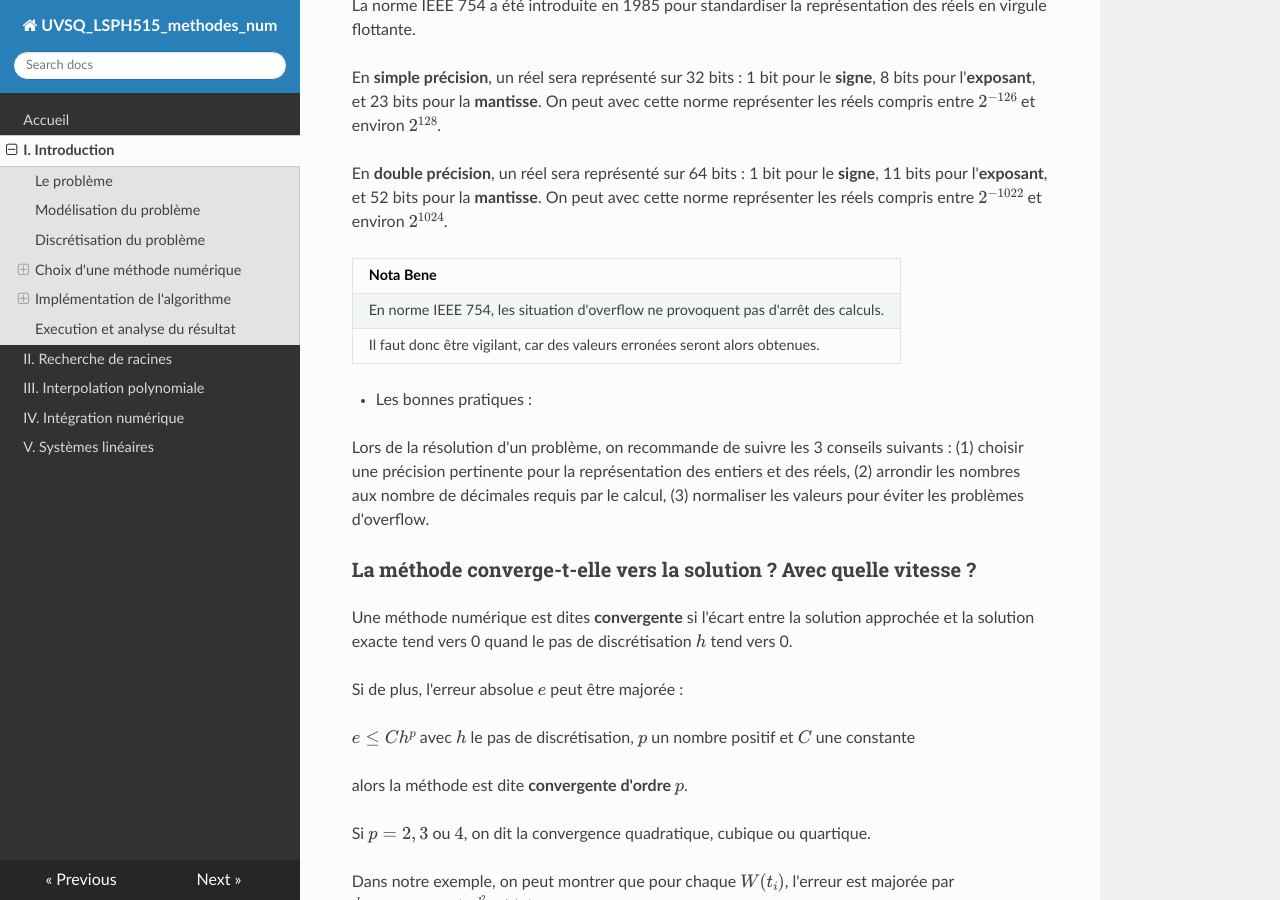
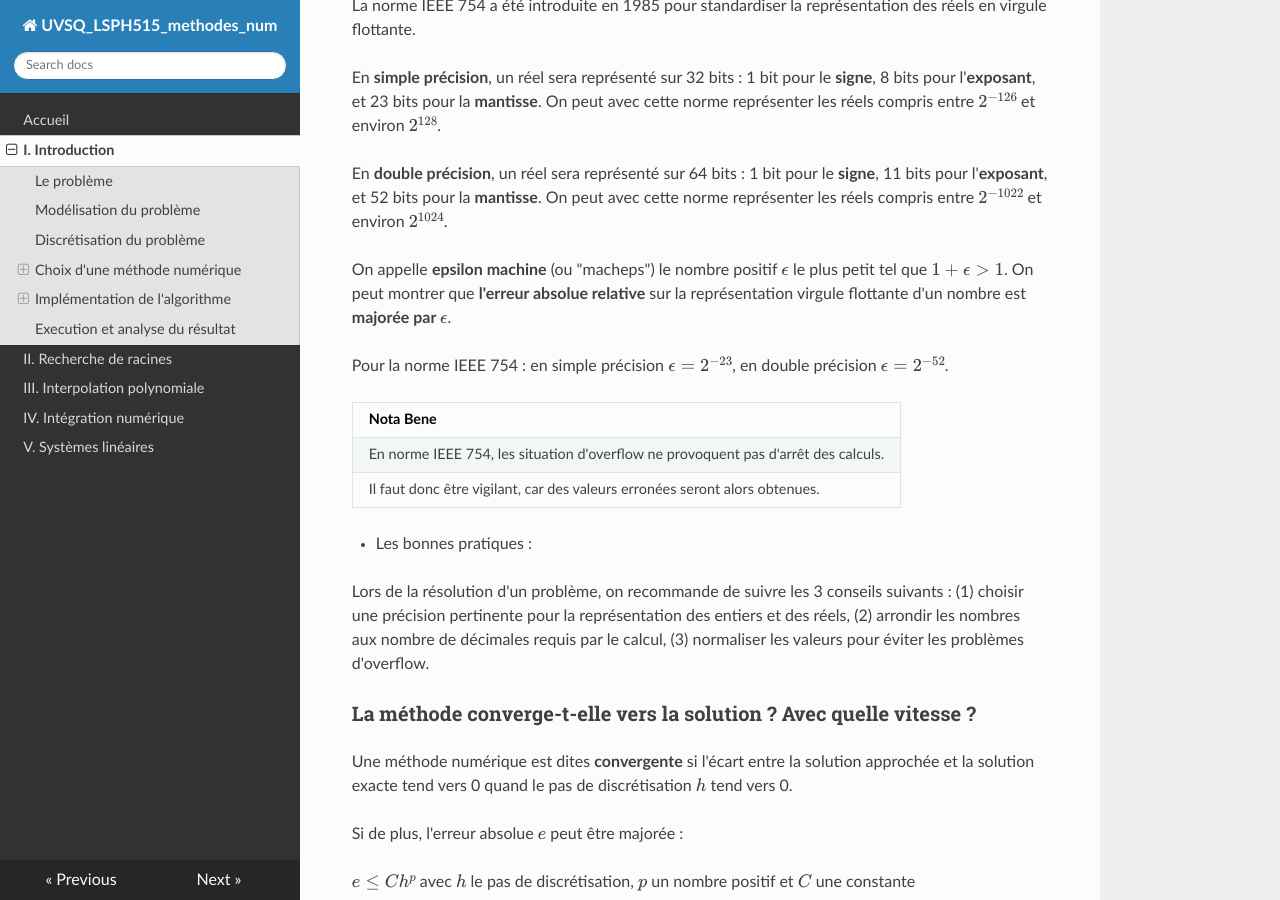
Before and after one commit to NicOudart/UVSQ_LSPH515_methodes_num, an MkDocs documentation site: the page built from docs/Chap1_Introduction.md, in a window 1280 px wide and 900 px high, scrolled down 6261 px. Built offline with MkDocs 1.6.1, drawn with Linux system fonts in a browser that asks for light colours; nearby versions of some CDN libraries.

Commit message:
-Finishing the binary section of Chapter 1.

```diff
--- a/docs/Chap1_Introduction.md
+++ b/docs/Chap1_Introduction.md
@@ -226,7 +226,10 @@ On peut avec cette norme représenter les réels compris entre $2^{-126}$ et env
 En **double précision**, un réel sera représenté sur 64 bits : 1 bit pour le **signe**, 11 bits pour l'**exposant**, et 52 bits pour la **mantisse**.
 On peut avec cette norme représenter les réels compris entre $2^{-1022}$ et environ $2^{1024}$.
 
+On appelle **epsilon machine** (ou "macheps") le nombre positif $\epsilon$ le plus petit tel que $1 + \epsilon > 1$.
+On peut montrer que **l'erreur absolue relative** sur la représentation virgule flottante d'un nombre est **majorée par $\epsilon$**.
 
+Pour la norme IEEE 754 : en simple précision $\epsilon = 2^{-23}$, en double précision $\epsilon = 2^{-52}$.
 
 |Nota Bene|
 |:-|
```
